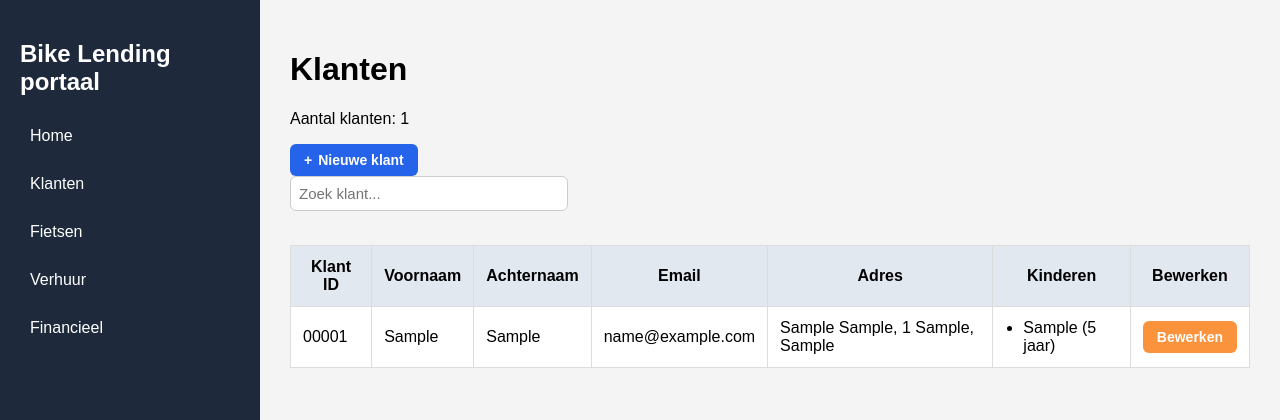
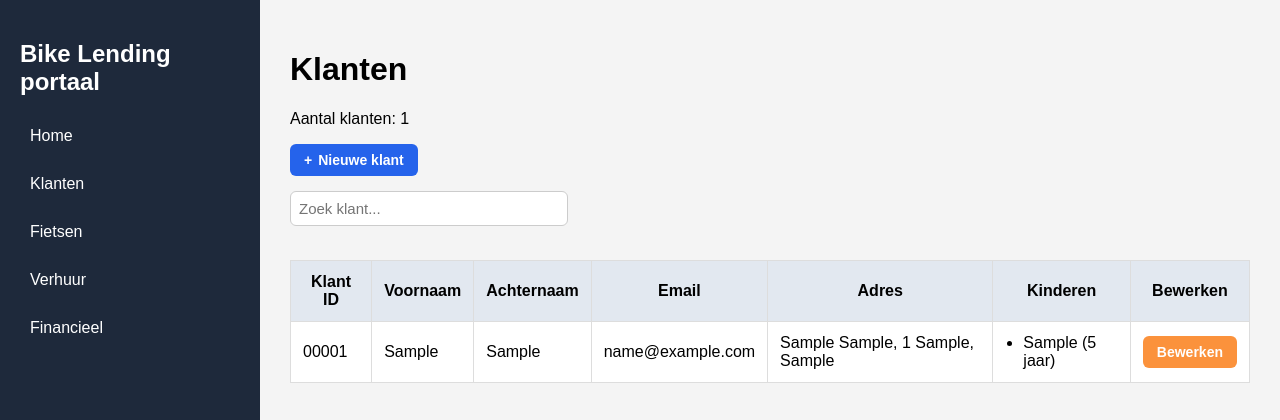
Before and after one commit to A-D-DBS-application/web-application-2025-group-35, a Flask app: template app/templates/klanten.html in a window 1280 px wide. Shown: the top 420 px of the page. Run offline with Flask 3, Linux system fonts and the light colour scheme; the template is opened without the code that fills it: values that come from a table or form of the project are taken from there, others are empty; tables that the repository leaves empty hold one stand-in row (values such as "Sample post").

Commit message:
marge 'nieuwe klant' en zoekbalk

```diff
--- a/app/templates/klanten.html
+++ b/app/templates/klanten.html
@@ -6,7 +6,9 @@
 <h1>Klanten</h1>
 <p class="count-text">Aantal klanten: {{ verantwoordelijken|length }}</p>
 
-<button class="add-button" onclick="openAddPopup()">Nieuwe klant</button>
+<button class="add-button" onclick="openAddPopup()" style="margin-bottom: 15px;">
+    Nieuwe klant
+</button>
 
 <div class="search-bar">
     <input type="text" id="search" placeholder="Zoek klant..." onkeyup="filterKlanten()">
```
